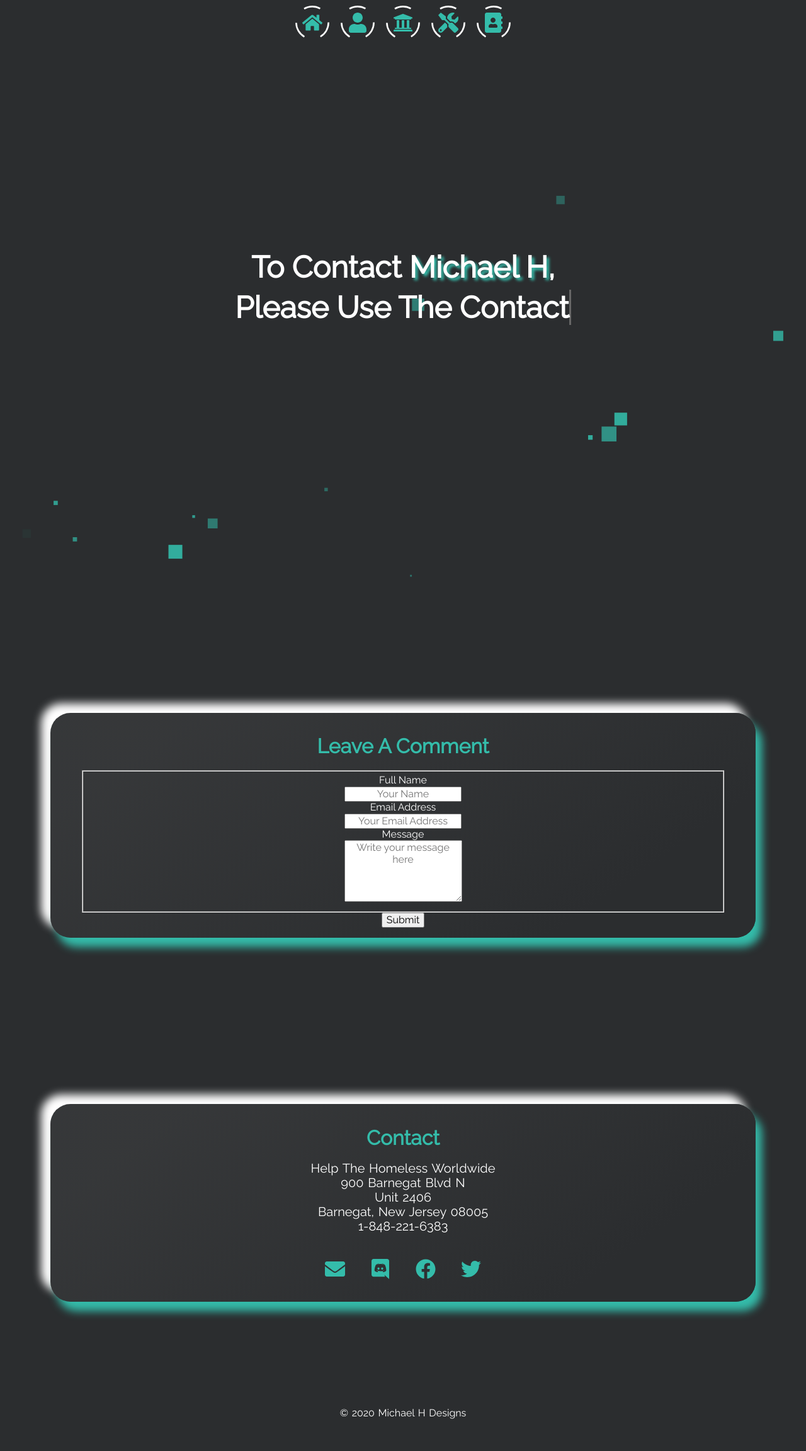
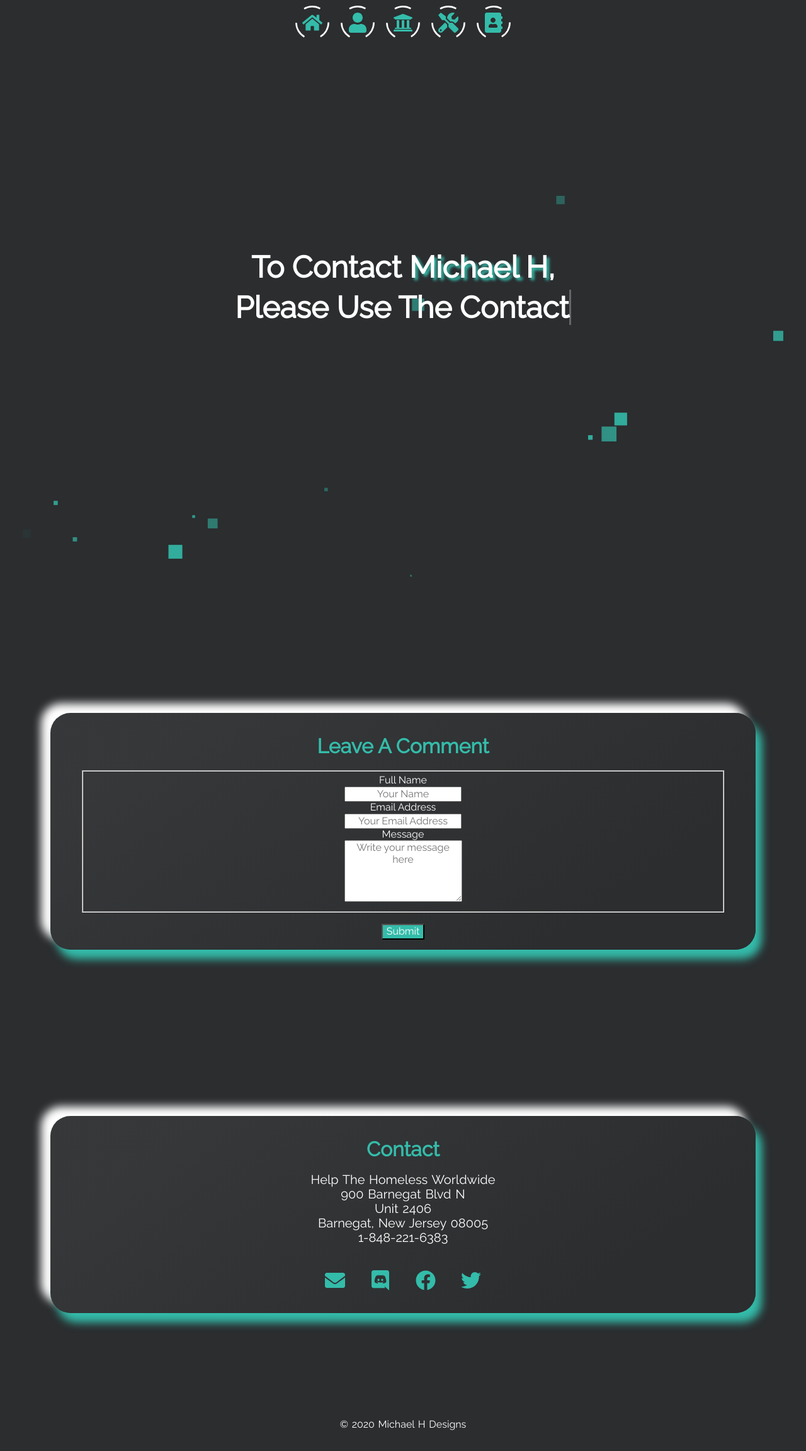
Before and after one commit to MichaelHDesigns/contact, a Jekyll site: the page built from index.html, in a window 1280 px wide. Shown: the whole page at 63% size. Built offline with Jekyll 4.4.1, drawn with Linux system fonts in a browser that asks for light colours.

Commit message:
Update landing-page.html

```diff
--- a/_includes/landing-page.html
+++ b/_includes/landing-page.html
@@ -112,7 +112,8 @@
 </textarea>
 <input type="hidden" name="_subject" id="email-subject" value="Contact Form Submission" style="text-align: center">
  </fieldset>
-<input type="submit" value="Submit" style="text-align: center">
+<br>
+<input type="submit" value="Submit" style="text-align: center; background: #34bcaa; color: #fff">
 </form>
   </div>
 </div>
```
